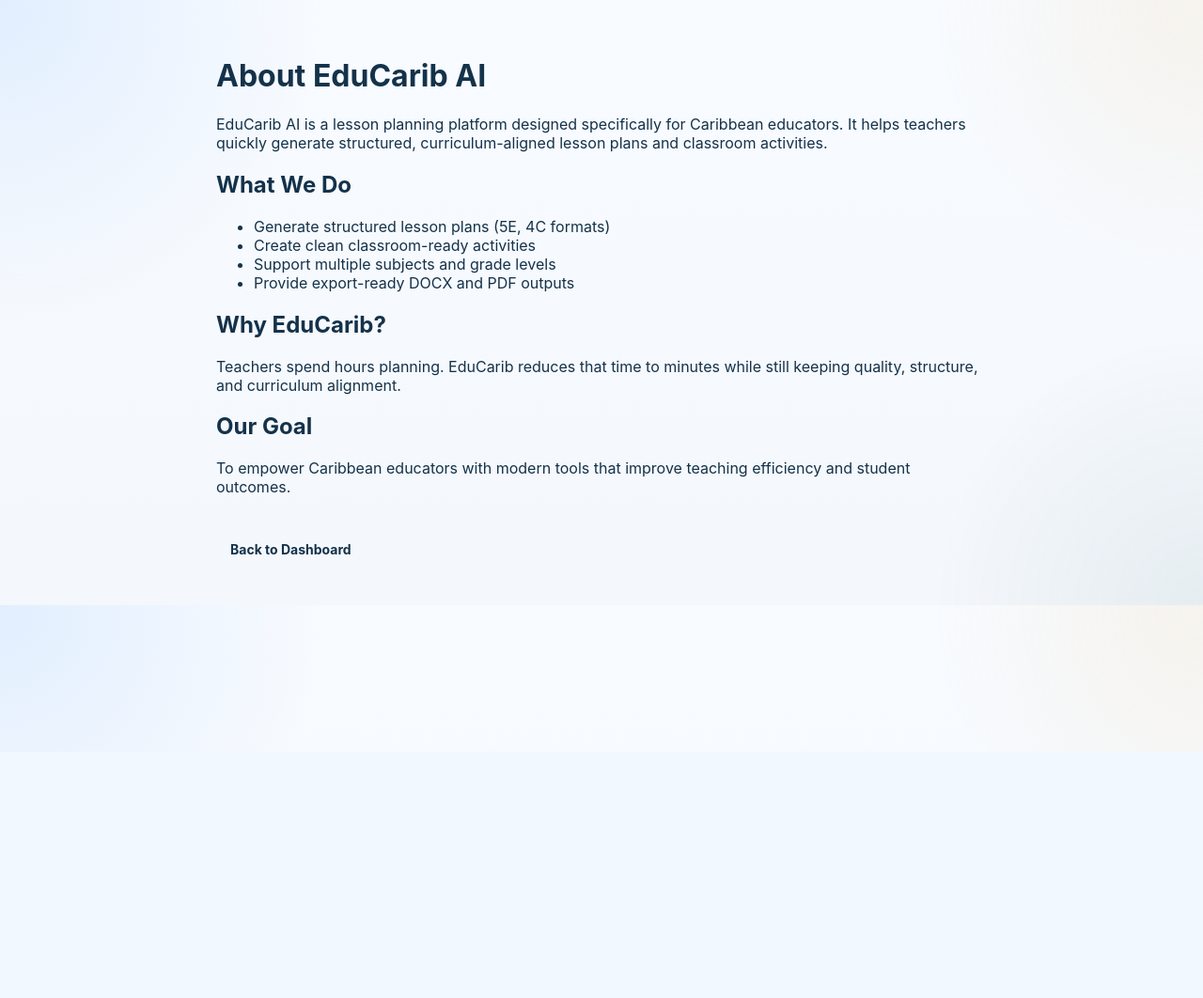
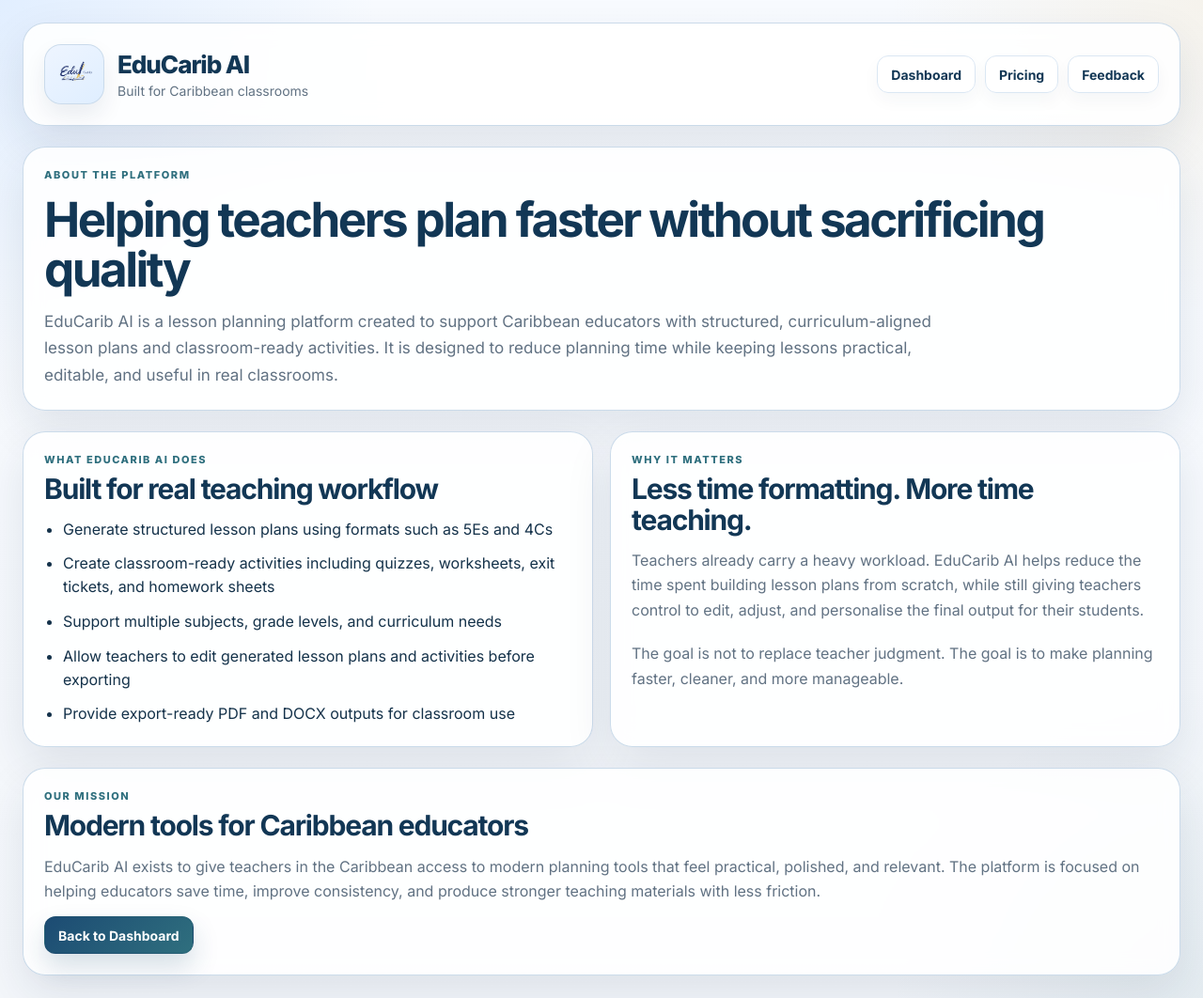
Before and after one commit to Mcubed-3/EduCaribedu, a FastAPI app: page /about in a window 1280 px wide. Shown: the whole page at 94% size. Before the commit the page ends 759 px from the top, so only its background shows below. Run offline with FastAPI, Linux system fonts and the light colour scheme.

Commit message:
Remove profile-linked setup banner and upgrade about page

```diff
--- a/app/templates/about.html
+++ b/app/templates/about.html
@@ -1,44 +1,95 @@
 <!DOCTYPE html>
-<html>
+<html lang="en">
 <head>
   <meta charset="UTF-8" />
+  <meta name="viewport" content="width=device-width, initial-scale=1.0" />
   <title>About EduCarib AI</title>
+  <meta name="description" content="Learn more about EduCarib AI, the lesson planning platform built for Caribbean educators." />
+  <meta name="robots" content="index, follow" />
+  <link rel="canonical" href="{{ site_url }}/about" />
+  <meta property="og:title" content="About EduCarib AI" />
+  <meta property="og:description" content="A lesson planning platform built for Caribbean educators." />
+  <meta property="og:type" content="website" />
+  <meta property="og:url" content="{{ site_url }}/about" />
+  <meta property="og:image" content="{{ site_url }}/static/logo.png" />
+  <link rel="icon" type="image/png" href="/static/favicon.png">
+  <link rel="preconnect" href="https://fonts.googleapis.com">
+  <link rel="preconnect" href="https://fonts.gstatic.com" crossorigin>
+  <link href="https://fonts.googleapis.com/css2?family=Inter:wght@400;500;600;700;800&display=swap" rel="stylesheet">
   <link rel="stylesheet" href="/static/styles.css" />
 </head>
-<body>
+<body class="pricing-body">
+  <div class="pricing-shell">
+    <section class="pricing-topbar">
+      <a href="/" class="pricing-brand-lockup">
+        <div class="pricing-brand-icon-wrap">
+          <img src="/static/logo.png" alt="EduCarib AI logo" class="pricing-brand-icon" />
+        </div>
+        <div>
+          <div class="pricing-brand-name">EduCarib AI</div>
+          <div class="pricing-brand-subtitle">Built for Caribbean classrooms</div>
+        </div>
+      </a>
 
-<div class="container" style="max-width:900px;margin:auto;padding:40px;">
+      <div class="pricing-topbar-actions">
+        <a href="/" class="btn btn-secondary btn-link">Dashboard</a>
+        <a href="/pricing" class="btn btn-secondary btn-link">Pricing</a>
+        <a href="/feedback" class="btn btn-secondary btn-link">Feedback</a>
+      </div>
+    </section>
 
-  <h1>About EduCarib AI</h1>
+    <section class="pricing-hero">
+      <div class="section-kicker">About the platform</div>
+      <h1>Helping teachers plan faster without sacrificing quality</h1>
+      <p>
+        EduCarib AI is a lesson planning platform created to support Caribbean educators with
+        structured, curriculum-aligned lesson plans and classroom-ready activities. It is designed
+        to reduce planning time while keeping lessons practical, editable, and useful in real classrooms.
+      </p>
+    </section>
 
-  <p>
-    EduCarib AI is a lesson planning platform designed specifically for Caribbean educators.
-    It helps teachers quickly generate structured, curriculum-aligned lesson plans and classroom activities.
-  </p>
+    <section class="pricing-lower-grid">
+      <article class="pricing-info-card">
+        <div class="section-kicker">What EduCarib AI does</div>
+        <h2>Built for real teaching workflow</h2>
+        <ul class="plan-features plan-features-spaced">
+          <li>Generate structured lesson plans using formats such as 5Es and 4Cs</li>
+          <li>Create classroom-ready activities including quizzes, worksheets, exit tickets, and homework sheets</li>
+          <li>Support multiple subjects, grade levels, and curriculum needs</li>
+          <li>Allow teachers to edit generated lesson plans and activities before exporting</li>
+          <li>Provide export-ready PDF and DOCX outputs for classroom use</li>
+        </ul>
+      </article>
 
-  <h2>What We Do</h2>
-  <ul>
-    <li>Generate structured lesson plans (5E, 4C formats)</li>
-    <li>Create clean classroom-ready activities</li>
-    <li>Support multiple subjects and grade levels</li>
-    <li>Provide export-ready DOCX and PDF outputs</li>
-  </ul>
+      <article class="pricing-info-card">
+        <div class="section-kicker">Why it matters</div>
+        <h2>Less time formatting. More time teaching.</h2>
+        <p class="plan-copy">
+          Teachers already carry a heavy workload. EduCarib AI helps reduce the time spent building
+          lesson plans from scratch, while still giving teachers control to edit, adjust, and personalise
+          the final output for their students.
+        </p>
+        <br />
+        <p class="plan-copy">
+          The goal is not to replace teacher judgment. The goal is to make planning faster, cleaner,
+          and more manageable.
+        </p>
+      </article>
+    </section>
 
-  <h2>Why EduCarib?</h2>
-  <p>
-    Teachers spend hours planning. EduCarib reduces that time to minutes while still keeping
-    quality, structure, and curriculum alignment.
-  </p>
+    <section class="pricing-info-card">
+      <div class="section-kicker">Our mission</div>
+      <h2>Modern tools for Caribbean educators</h2>
+      <p class="plan-copy">
+        EduCarib AI exists to give teachers in the Caribbean access to modern planning tools that feel
+        practical, polished, and relevant. The platform is focused on helping educators save time,
+        improve consistency, and produce stronger teaching materials with less friction.
+      </p>
 
-  <h2>Our Goal</h2>
-  <p>
-    To empower Caribbean educators with modern tools that improve teaching efficiency and student outcomes.
-  </p>
-
-  <br>
-  <a href="/" class="btn">Back to Dashboard</a>
-
-</div>
-
+      <div class="action-row">
+        <a href="/" class="btn btn-primary btn-link">Back to Dashboard</a>
+      </div>
+    </section>
+  </div>
 </body>
 </html>
```
Also changed, not shown: app/templates/index.html (+0 -7 lines).
